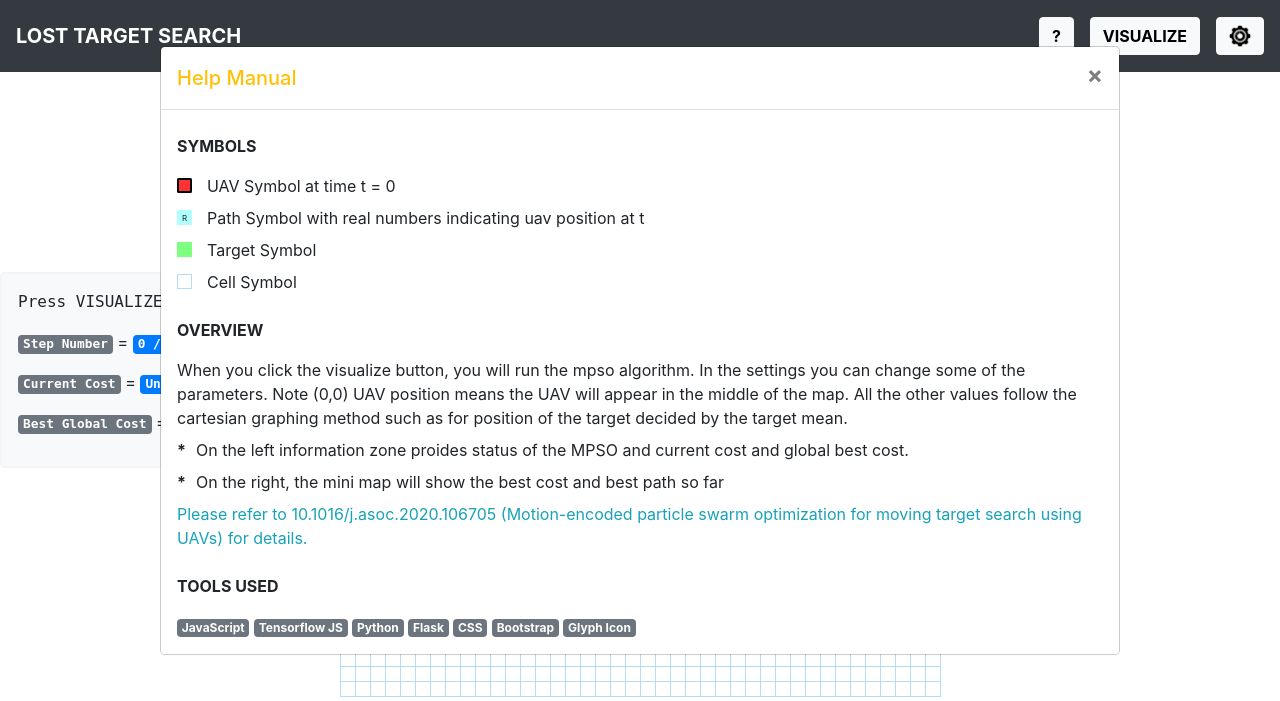
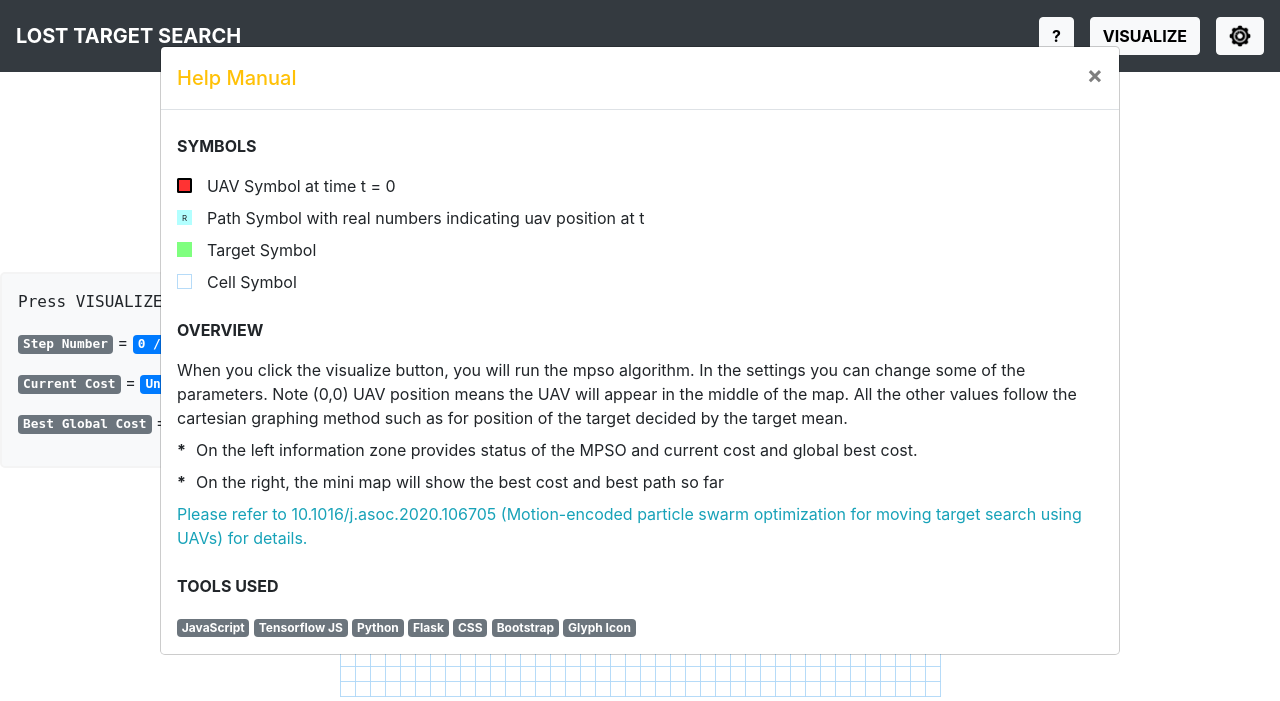
Before and after one commit to BrianSteel/Lost-Target-Search, a Flask app: page / in a window 1280 px wide. Shown: the top 701 px of the page. Run offline with Flask 2, Linux system fonts and the light colour scheme; some libraries are stand-ins or nearby versions.

Commit message:
fix typo in help manual

```diff
--- a/web/templates/index.html
+++ b/web/templates/index.html
@@ -174,7 +174,7 @@
                             In the settings you can change some of the parameters. Note (0,0) UAV position means the UAV
                             will appear in the middle of the map. All the other values follow the cartesian graphing
                             method such as for position of the target decided by the target mean. </div>
-                        <div class="symbol point-left">On the left information zone proides status of the MPSO and
+                        <div class="symbol point-left">On the left information zone provides status of the MPSO and
                             current cost and global best cost.</div>
                         <div class="symbol point-right">On the right, the mini map will show the best cost and best path
                             so far</div>
```
